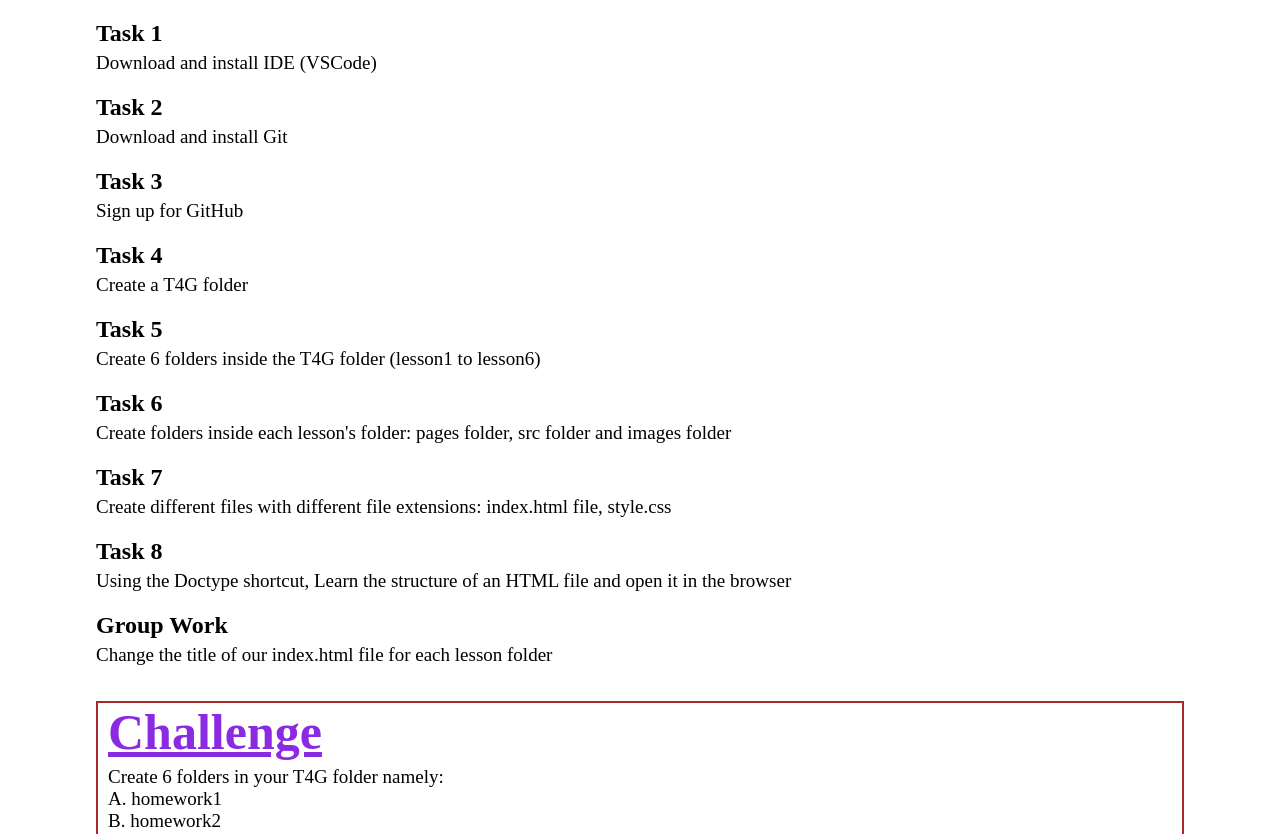
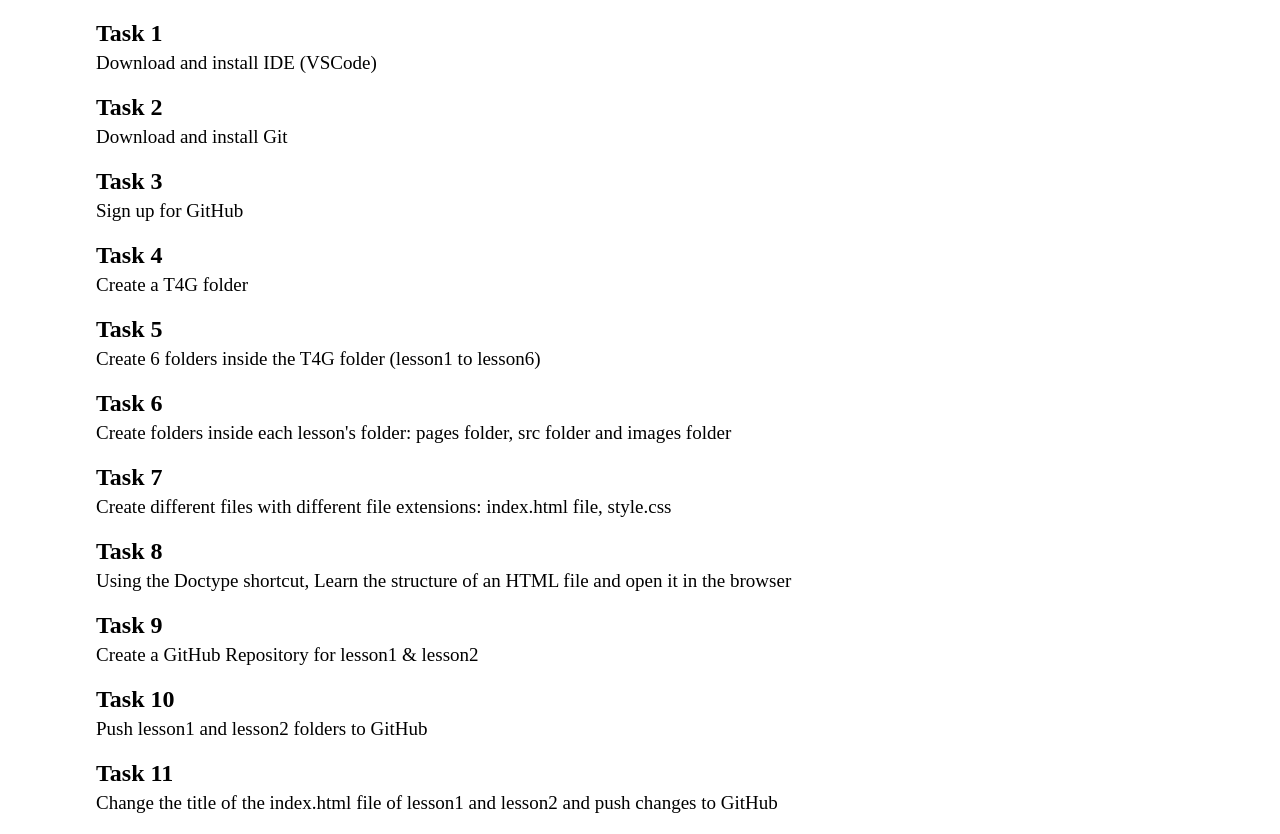
Before and after one commit to ElpeAJ/T4G_Intro_to_Web_Development, a plain HTML site: page index.html in a window 1280 px wide. Shown: the part 89-923 px from the top of the page. Drawn offline with Linux system fonts and the light colour scheme.

Commit message:
Added more tasks

```diff
--- a/index.html
+++ b/index.html
@@ -25,8 +25,14 @@
       <p>Create different files with different file extensions: index.html file, style.css</p>
       <h3>Task 8</h3>
       <p>Using the Doctype shortcut, Learn the structure of an HTML file and open it in the browser</p>
+      <h3>Task 9</h3>
+      <p>Create a GitHub Repository for lesson1 & lesson2</p>
+      <h3>Task 10</h3>
+      <p>Push lesson1 and lesson2 folders to GitHub</p>
+      <h3>Task 11</h3>
+      <p>Change the title of the index.html file of lesson1 and lesson2 and push changes to GitHub</p>
       <h3>Group Work </h3>
-      <p>Change the title of our index.html file for each lesson folder</p>
+      <p>Change the title of our index.html file for each lesson folder and push the changes on GitHub</p>
       <div id="challenge">
         <h3 class="challenge"><u>Challenge</u></h3>
         <p>
```
